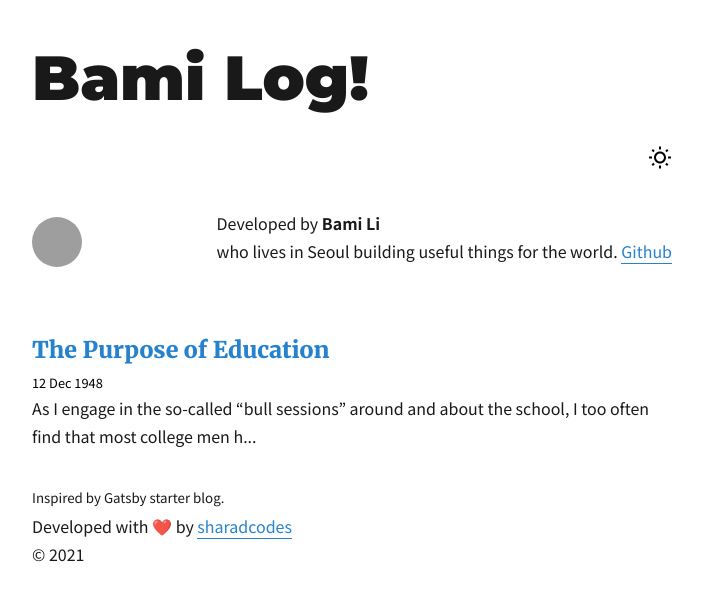
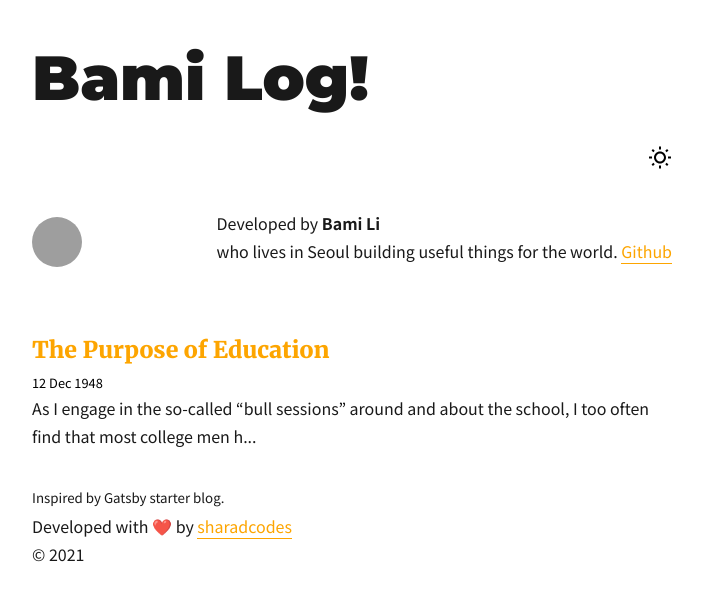
Before and after one commit to libamiew/bamilog, a Jekyll site: the page built from index.md, in a window 1280 px wide. Shown: the top 601 px of the page, without its empty margins (288-990 px from the left). Built offline with Jekyll 4.4.1, drawn with Linux system fonts in a browser that asks for light colours; emoji names are drawn with the system emoji font; grey boxes are pictures that could not be loaded.

Commit message:
Update style.css

```diff
--- a/assets/css/style.css
+++ b/assets/css/style.css
@@ -75,8 +75,8 @@ section img {
 }
 
 a {
-  color: #2782cd;
-  border-bottom: 1px solid #2782cd;
+  color: #fda500;
+  border-bottom: 1px solid #fda500;
 }
 
 a:hover {
@@ -193,7 +193,7 @@ article .meta {
 }
 
 .content pre {
-  background: #00110d !important;
+  background: #383838 !important;
   padding: 12px 13px;
   margin-bottom: 1.75rem;
 }
@@ -259,7 +259,7 @@ article .meta {
   color: #ffffff;
 }
 .highlight .c {
-  color: #008800;
+  color: #ec3e6a;
   font-style: italic;
   background-color: #0f140f;
 } /* Comment */
```
